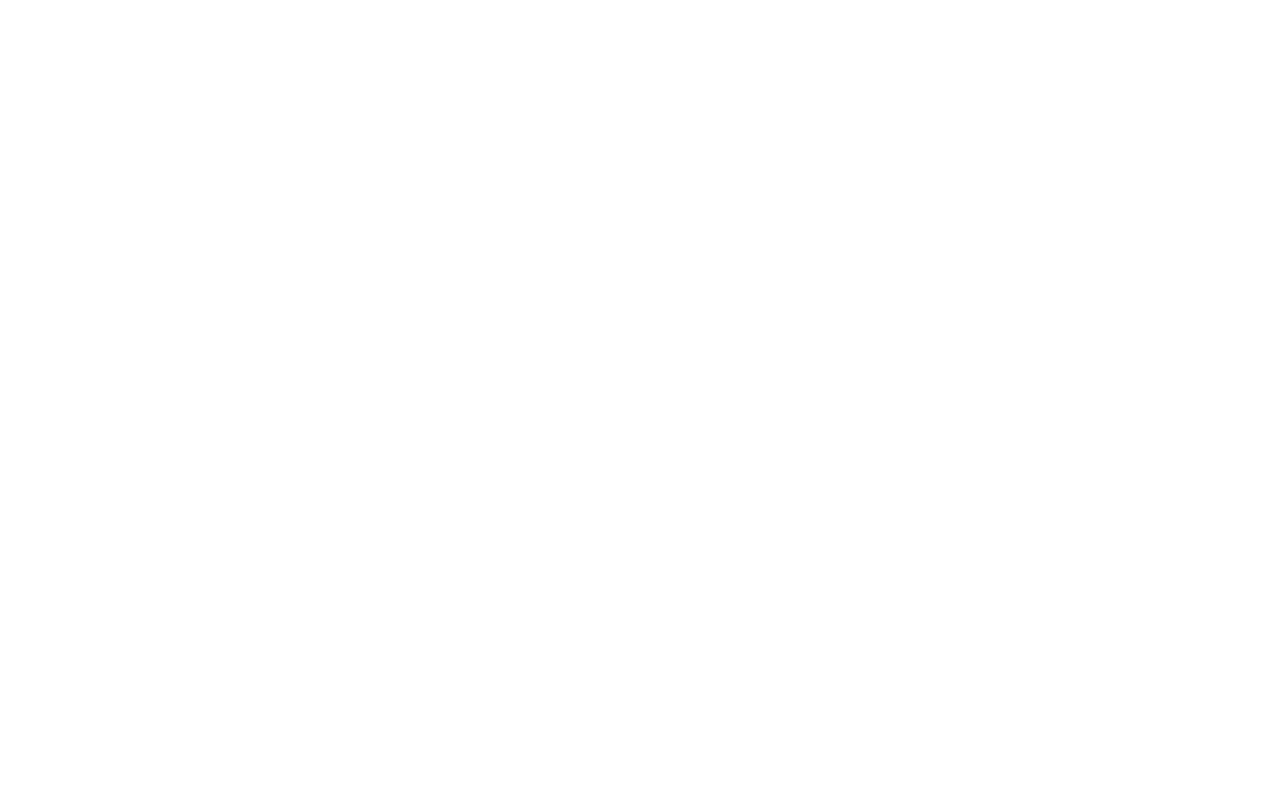
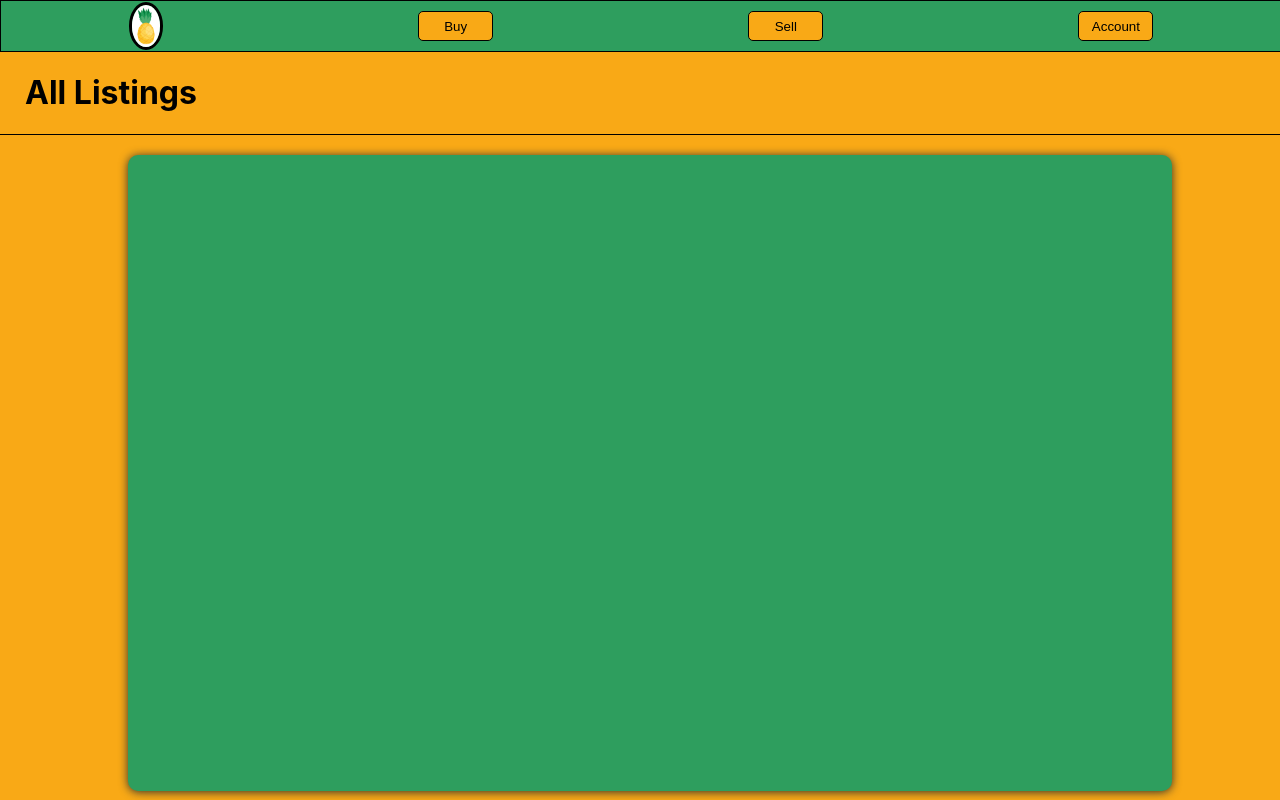
Before and after one commit to JacobWingstrom/Ecommerce, a React (Create React App) app: page /BuyPage in a window 1280 px wide. Before the commit this address had no page. Built offline with nearby package versions, Linux system fonts and the light colour scheme.

Commit message:
Pushing temp buy page before api

```diff
--- a/src/Scripts/App.js
+++ b/src/Scripts/App.js
@@ -5,6 +5,7 @@
 import AuthProvider from '../Context/AuthContext.js'
 import MainPage from './MainPage.js';
 import SellPage from './SellPage.js';
+import BuyPage from './BuyPage.js';
 import AccountPage from './AccountPage.js'
 
 function App() {
@@ -16,6 +17,7 @@
           <Route path="/SignUp" element={<SignUp />} />
           <Route path="/MainPage" element={<MainPage />} />
           <Route path="/SellPage" element={<SellPage />} />
+          <Route path="/BuyPage" element={<BuyPage />} />
           <Route path="/AccountPage" element={<AccountPage />} />
         </Routes>
       </BrowserRouter>
--- a/src/Scripts/BuyPage.js
+++ b/src/Scripts/BuyPage.js
@@ -0,0 +1,52 @@
+import '../Sheets/BuyPage.css'
+import Header from "./Header.js"
+import { useNavigate } from "react-router-dom";
+import { useState } from "react";
+import { useAuth } from '../Context/AuthContext.js'
+
+function Filters() {
+
+}
+
+function BuyPageHeader() {
+    return (
+        <div id="BuyPage-Header">
+            <h1>All Listings</h1>
+        </div>
+    );
+}
+
+function Listings({ currentPage }){
+    return (
+        <div className='BuyPage-ContentPage'>
+
+        </div>
+    )
+}
+
+function Content({ currentPage }) {
+    return (
+        <div className="BuyPage-Content">
+            {<Listings currentPage={ currentPage }/>}
+        </div>
+    )
+}
+
+function BuyPageBody({ currentPage }) {
+
+    return (
+        <div id="BuyPage-Body">
+            <Content currentPage={ currentPage }/>
+        </div>
+    )
+}
+
+export default function BuyPage() {
+    return (
+        <div id="BuyPage">
+            <Header />
+            <BuyPageHeader />
+            <BuyPageBody />
+        </div>
+    )
+}
--- a/src/Scripts/SellPage.js
+++ b/src/Scripts/SellPage.js
@@ -42,7 +42,7 @@
             data.append('price', price);
             data.append('description', description);
             data.append('image', image);
-
+            console.log(image)
             await listItem(data, token);
 
             navigate('/AccountPage')
--- /dev/null
+++ b/src/Sheets/BuyPage.css
@@ -0,0 +1,65 @@
+#BuyPage{
+    position: fixed;
+    height: 100%;
+    width: 100%;
+    display: flex;
+    top: 52px;
+}
+
+#BuyPage-Header{
+    position: fixed;
+    background-color: #f9a916;
+    width: 100%;
+    padding-left: 25px;
+    border-bottom: black 2px solid;
+}
+
+.BuyPage-Buttons{
+    position: fixed;
+    top: 75px;
+    left: 45%;
+    display: flex;
+    align-items: center;
+    justify-content: space-around;
+    width: 50%;
+    background-color: #2e9e5e;
+    height: 40px;
+    border-radius: 10px;
+    text-shadow: 100px;
+    box-shadow: 0 1px 10px rgb(46, 46, 46);
+}
+
+.AccouBuyPagentPage-Button {
+    background-color:  #f9a916;
+    color: black;
+    text-align: center;
+    border: 1px solid black;
+    border-radius: 5px;
+    height: 30px;
+    width: 80px;
+}
+
+.BuyPage-Button:hover {
+    background-color: #d69111;
+    cursor: pointer;
+}
+
+.BuyPage-Content{
+    position: fixed;
+    background-color: #f9a916;
+    top: 135px;
+    width: 100vw;
+    height:100%;
+    padding: 20px 10%;
+}
+
+.BuyPage-ContentPage{
+    background-color: #2e9e5e;
+    width: 80%;
+    height: 77%;
+    overflow-y: scroll;
+    box-shadow: 0 1px 10px rgb(46, 46, 46);
+    border-radius: 10px;
+    padding: 10px;
+
+}
```
